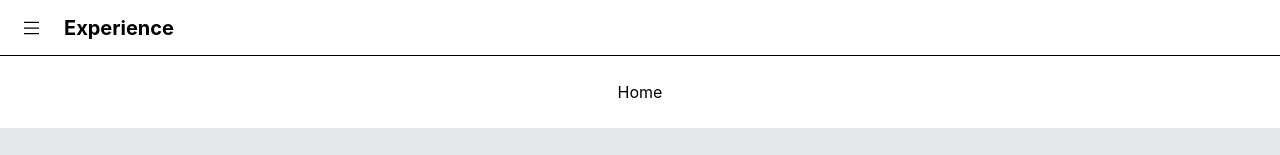
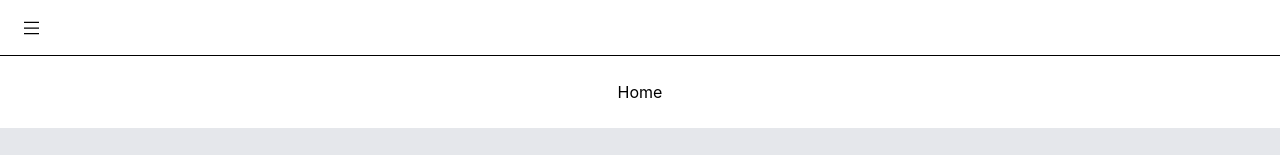
Before and after one commit to Daboo1998/aboodaniel-react-client, a React (Create React App) app: page /experience in a window 1280 px wide. Shown: the top 155 px of the page. Built offline with nearby package versions, Linux system fonts and the light colour scheme.

Commit message:
Switched to react-router-dom

```diff
--- a/src/App.tsx
+++ b/src/App.tsx
@@ -1,5 +1,4 @@
 import React from 'react';
-import PageNavigator from "./components/pageNavigator/PageNavigator";
 import HomePageLayout from "./components/layouts/HomePageLayout";
 import ExperiencePageLayout from "./components/layouts/ExperiencePageLayout";
 import PageNavigatorBar from "./components/molecules/navigator/PageNavigatorBar";
@@ -8,9 +7,12 @@ import Footer from "./components/molecules/Footer";
 import NotFoundPageLayout from "./components/layouts/NotFoundPageLayout";
 import Spacer from "./components/atoms/Spacer";
 
+import { BrowserRouter, Route, Switch } from "react-router-dom";
+
 function App() {
     return (
-      <PageNavigator>
+        <BrowserRouter basename="/">
+            <div className="flex flex-col h-screen">
                 <PageNavigatorBar>
                     <PageNavigatorBarLink to="/" pageTitle="Home">
                         Home
@@ -19,14 +21,21 @@ function App() {
                         Experience
                     </PageNavigatorBarLink>
                 </PageNavigatorBar>
-
-          <HomePageLayout path="/" />
-          <ExperiencePageLayout path="/experience" />
+                <Switch>
+                    <Route exact path="/">
+                        <HomePageLayout />
+                    </Route>
+                    <Route exact path="/experience">
+                        <ExperiencePageLayout />
+                    </Route>
+                    <Route>
                         <NotFoundPageLayout />
-
+                    </Route>
+                </Switch>
                 <Spacer />
                 <Footer />
-      </PageNavigator>
+            </div>
+        </BrowserRouter>
     );
 }
 
--- a/src/components/atoms/Link.tsx
+++ b/src/components/atoms/Link.tsx
@@ -1,5 +1,5 @@
-import {history, PageNavigatorContext } from "../pageNavigator/PageNavigator";
-import React, {useContext} from "react";
+import React from "react";
+import {useHistory} from "react-router-dom";
 
 export interface LinkProps {
     to: string,
@@ -10,18 +10,15 @@ export interface LinkProps {
 }
 
 const Link: React.FC<LinkProps> = ({ children, to, onClick, ...props }) => {
-    const { currentPath } = useContext(PageNavigatorContext);
+    const history = useHistory();
 
     const handleClick = (e: React.MouseEvent) => {
         e.preventDefault();
 
-        if (currentPath === to) {
-            // If it's not a valid path function will not trigger.
-            return;
-        }
         if (onClick) {
             onClick(e);
         }
+
         history.push(to);
     };
 
--- a/src/components/atoms/PageNavigatorBarLink.tsx
+++ b/src/components/atoms/PageNavigatorBarLink.tsx
@@ -1,32 +1,26 @@
-import React, {useContext, useEffect} from "react";
+import React, {useContext} from "react";
 import Link, {LinkProps} from "./Link";
-import {PageNavigatorContext } from "../pageNavigator/PageNavigator";
 import { PageNavigatorBarContext } from "../molecules/navigator/PageNavigatorBar";
-
+import { useHistory } from 'react-router-dom'
 
 export interface PageNavigatorBarLinkProps extends LinkProps {
     pageTitle: string
 }
 
 const PageNavigatorBarLink: React.FC<PageNavigatorBarLinkProps> = ({to, children, pageTitle}) => {
-    const navigator = useContext(PageNavigatorContext);
     const pageNavigatorBar = useContext(PageNavigatorBarContext);
+    const history = useHistory();
 
     const handleClick = (e: React.MouseEvent) => {
-        e.preventDefault();
         pageNavigatorBar.hide();
-        navigator.changeTitle(pageTitle);
+        pageNavigatorBar.setCurrentTitle(pageTitle);
     };
-
-    useEffect(() =>{
-        navigator.addPath(to);
-    });
 
     return (
         <Link to={to}
               className = {
                 "bg-white hover:bg-gray-200 >md:border-r <md:border-b border-black p-2 pb-6 pt-6 >md:p-4" +
-                ((to === navigator.currentPath) ? " bg-gray-200" : "")
+                ((to === history.location.pathname) ? " bg-gray-200" : "")
               }
               onClick={handleClick}
         >
--- a/src/components/layouts/ExperiencePageLayout.tsx
+++ b/src/components/layouts/ExperiencePageLayout.tsx
@@ -5,9 +5,9 @@ import Experience from "../molecules/experience/Experience";
 
 export interface ExperiencePageLayoutProps extends PageLayoutProps {}
 
-const ExperiencePageLayout: React.FC<ExperiencePageLayoutProps> = ({ path }) => {
+const ExperiencePageLayout: React.FC<ExperiencePageLayoutProps> = () => {
     return (
-        <PageLayout path={path} className="pt-10">
+        <PageLayout className="pt-10">
             <h1 className="text-gray-500 font-bold w-full pl-4">My experience</h1>
             <div className=" rounded-md border-black mt-4 mb-4 p-2">
                 {
--- a/src/components/layouts/HomePageLayout.tsx
+++ b/src/components/layouts/HomePageLayout.tsx
@@ -1,11 +1,9 @@
 import React from "react";
-import PageLayout, {PageLayoutProps} from "./PageLayout";
+import PageLayout from "./PageLayout";
 
-interface HomePageLayoutProps extends PageLayoutProps {}
-
-const HomePageLayout: React.FC<HomePageLayoutProps> = ({ path }) => {
+const HomePageLayout: React.FC = () => {
     return (
-        <PageLayout path={path} className="pt-10">
+        <PageLayout className="pt-10">
             <h1>Welcome to my kingdom!</h1>
         </PageLayout>
     );
--- a/src/components/layouts/NotFoundPageLayout.tsx
+++ b/src/components/layouts/NotFoundPageLayout.tsx
@@ -1,21 +1,17 @@
-import React, {useContext} from "react";
+import React from "react";
 import PageLayout from "./PageLayout";
-import {PageNavigatorContext} from "../pageNavigator/PageNavigator";
+import {useLocation} from "react-router-dom";
 
 const NotFoundPageLayout: React.FC = () => {
-    const {paths, currentPath} = useContext(PageNavigatorContext);
+    const location = useLocation();
 
-    if (paths.includes(currentPath)) {
-        return null;
-    }
-
-    return (<PageLayout path={currentPath} className="p-6">
+    return (<PageLayout className="p-6">
         <div className="text-center text-9xl font-bold text-gray-500 p-4">404</div>
         <h1 className="font-bold">
             Oops! You should not be here!
         </h1>
         <h2>
-            Page "{currentPath}" was not found!
+            Page "{location.pathname}" was not found!
         </h2>
         <p>
             Please navigate to a different page using the navigator at the top of the page, or enter a valid url.
--- a/src/components/layouts/PageLayout.tsx
+++ b/src/components/layouts/PageLayout.tsx
@@ -1,17 +1,14 @@
-import React, {useContext} from "react";
-import {PageNavigatorContext} from "../pageNavigator/PageNavigator";
+import React from "react";
 
-export interface PageLayoutProps extends React.HTMLProps<any> {
-    path: string;
-}
+export interface PageLayoutProps extends React.HTMLProps<any> {}
 
-const PageLayout: React.FC<PageLayoutProps> = ({ children, path , className, ...props}) => {
-    const { currentPath } = useContext(PageNavigatorContext);
-
-    if (currentPath !== path) {
-        return null;
+const PageLayout: React.FC<PageLayoutProps> = (
+    {
+        children ,
+        className,
+        ...props
     }
-
+) => {
     return (
         <div className={"flex flex-col w-full p-10 bg-white"}  {...props}>
             <div className={(className ?? "") + " w-full"}>
--- a/src/components/molecules/navigator/PageNavigatorBar.tsx
+++ b/src/components/molecules/navigator/PageNavigatorBar.tsx
@@ -1,18 +1,19 @@
-import React, {useContext, useState} from "react";
+import React, {useState} from "react";
 import { ReactComponent as MenuIcon } from "../../../images/icons/menuIcon.svg";
 import { ReactComponent as CloseIcon } from "../../../images/icons/closeIcon.svg"
-import {PageNavigatorContext} from "../../pageNavigator/PageNavigator";
 
 export const PageNavigatorBarContext = React.createContext({
     isHidden: false,
+    currentTitle: "",
+    setCurrentTitle: (title: string) => {},
     hide: () => {}
 });
 
 const PageNavigatorBar: React.FC = ({children}) => {
     const [isHidden, setIsHidden] = useState(true);
-    const { currentTitle } = useContext(PageNavigatorContext);
+    const [currentTitle, setCurrentTitle] = useState("");
 
-    return (<PageNavigatorBarContext.Provider value={{isHidden, hide: () => setIsHidden(true)}}>
+    return (<PageNavigatorBarContext.Provider value={{isHidden, currentTitle, hide: () => setIsHidden(true), setCurrentTitle}}>
       <div className={`flex flex-col >md:flex-row ${isHidden ? "" : "border-b"} >md:border-b border-black fixed w-full top-0 bg-white z-10`}>
           <div className="flex flex-row >md:hidden bg-white w-10 h-14 border-b border-black w-full">
               <button className="border-0 p-2 w-10 pl-6" onClick={(_) => setIsHidden(!isHidden)}>
--- a/src/components/pageNavigator/PageNavigator.tsx
+++ /dev/null
@@ -1,55 +0,0 @@
-import React, {useLayoutEffect, useState } from "react";
-import { createBrowserHistory, Location } from 'history';
-
-export const history = createBrowserHistory();
-
-export const PageNavigatorContext = React.createContext({
-    currentPath: "/",
-    addPath: (path: string) => {},
-    changeTitle: (title: string) => {},
-    currentTitle: "",
-    paths: [""],
-    clearPaths: () => {}
-});
-
-export interface PageNavigatorProps {}
-
-const PageNavigator: React.FC<PageNavigatorProps> = ({ children }) => {
-    const [currentPath, setCurrentPath] = useState(history.location.pathname);
-    const [currentTitle, setCurrentTitle] = useState(currentPath === "/" ? "Home" : "Experience");
-    const [paths, setPaths] = useState<string[]>(["/"]);
-
-    const addPath = (path: string) => {
-        if (!paths.includes(path)) {
-            const newPaths = [...paths];
-            newPaths.push(path);
-            setPaths(newPaths);
-        }
-    };
-
-    const changeTitle = (title: string) => {
-        setCurrentTitle(title);
-    };
-
-    const handleChangePage = (location: Location) => {
-        const path = location.pathname;
-        setCurrentPath(path);
-    };
-
-    useLayoutEffect(() => {
-        let unlisten = history.listen(handleChangePage);
-        return () => {
-            unlisten();
-        };
-    }, []);
-
-    return (
-        <PageNavigatorContext.Provider value={{ currentPath, addPath, clearPaths: () => { setPaths([]) }, paths, changeTitle, currentTitle }}>
-            <div className="flex flex-col min-h-screen w-screen">
-                {children}
-            </div>
-        </PageNavigatorContext.Provider>
-    );
-};
-
-export default PageNavigator;
```
Lines whose indentation alone changed are shown as unchanged.
